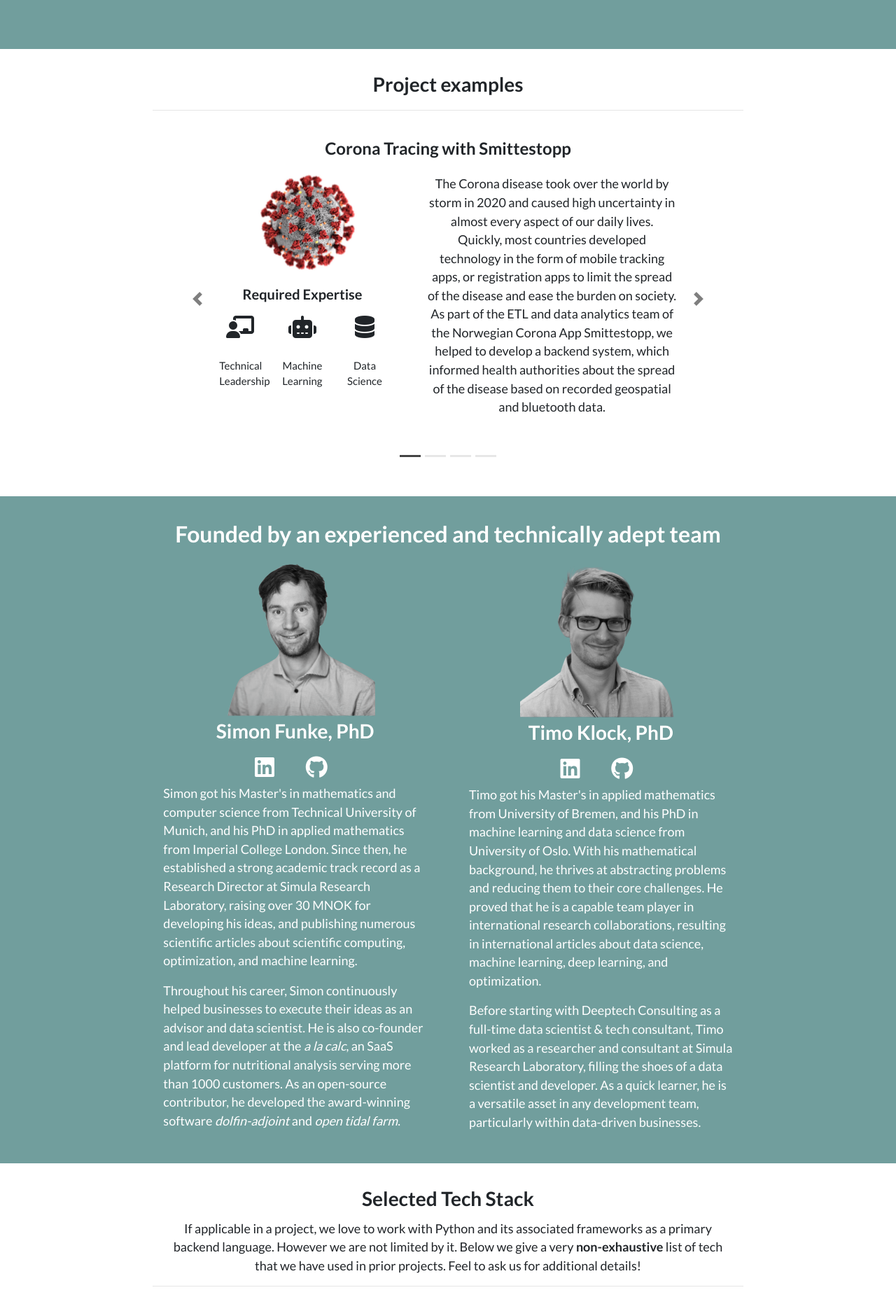
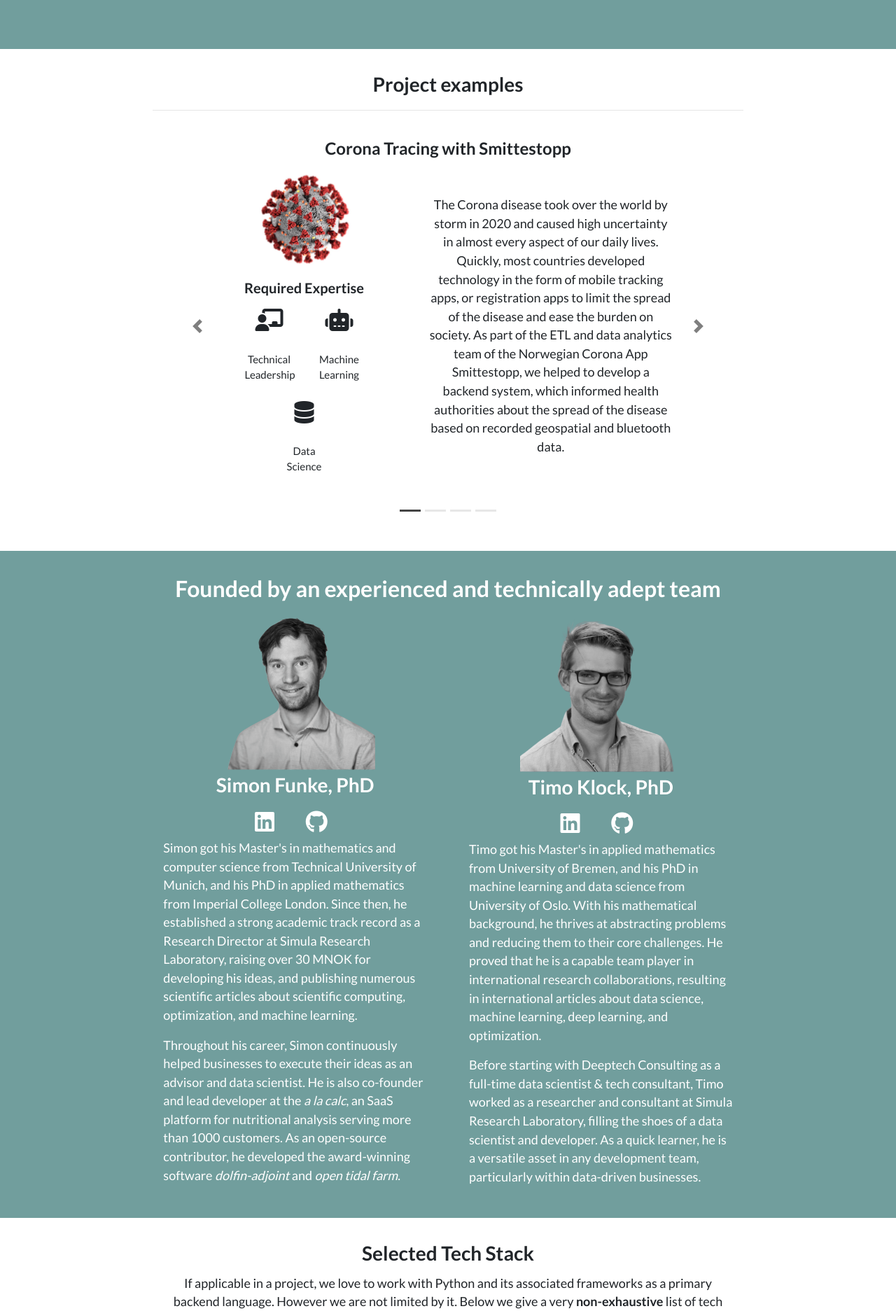
Before and after one commit to deeptechconsulting/deeptechconsulting.github.io, a Jekyll site: the page built from index.html, in a window 1280 px wide. Shown: the part 1231-3104 px from the top of the page at 70% size. Built offline with Jekyll 4.4.1, drawn with Linux system fonts in a browser that asks for light colours; nearby versions of some CDN libraries.

Commit message:
improved responsiveness

```diff
--- a/_layouts/wrapper.html
+++ b/_layouts/wrapper.html
@@ -2,6 +2,7 @@
 <html>
 <head>
     <meta name="viewport" content="width=device-width, initial-scale=1">
+    <meta property="og:image" content="{{ site.baseurl }}/assets/images/logo_without_name.png">
     <title>DeepTech Consulting AS</title>
     <link rel="stylesheet" type="text/css" href="{{ site.baseurl }}/assets/css/style.css">
     <link rel="stylesheet" href="https://cdn.jsdelivr.net/npm/bootstrap@4.6.0/dist/css/bootstrap.min.css" integrity="sha384-B0vP5xmATw1+K9KRQjQERJvTumQW0nPEzvF6L/Z6nronJ3oUOFUFpCjEUQouq2+l" crossorigin="anonymous">
--- a/assets/css/style.css
+++ b/assets/css/style.css
@@ -28,6 +28,11 @@
 
 .bg-olive {
 	background: #719e9d;
+}
+
+.project-image {
+  width: 100%;
+  max-width:250px;
 }
 
 .image-container-center{
@@ -65,6 +70,10 @@
   padding-left: 20px;
 }
 
+.project-skill {
+  min-width:100px;
+}
+
 @media (max-width: 768px) {
   .standard-text{
     font-size: 16px;
@@ -74,6 +83,7 @@
     font-size: 13px;
   }
 }
+
 
 
 .white-font {
@@ -93,8 +103,8 @@
    avoiding the use of !important flag. */
 .carousel {
   padding-bottom: 60px;
-  padding-left: 80px;
-  padding-right: 80px;
+  padding-left: 10%;
+  padding-right: 10%;
 }
 
 .logo {
@@ -121,11 +131,6 @@
 }
 
 
-
-.carousel-container {
-  height:370px;
-}
-
 .carousel-control-next,
 .carousel-control-prev /*, .carousel-indicators */ {
     filter: invert(100%);
--- a/index.html
+++ b/index.html
@@ -115,7 +115,7 @@
         </ol>
         <div class="carousel-inner">
             {% assign ordered_projects = site.projects | sort:"position" %}
-            {% for project in ordered_projects limit:10%}
+            {% for project in ordered_projects limit:10 %}
             {% if project.position == 1 %}
               <div class="carousel-item active">
             {% else %}
@@ -127,11 +127,8 @@
             <div class="row vcenter text-center">
               <div class="col-lg-12 col-xl-5 carousel-container">
                 <div class="container-md mb-3">
-                    <img class="img-responsive center-block" src="{{ site.baseurl }}/assets/images/{{ project.image }}" alt="{{project.title}}"" width=250>
+                  <img class="project-image img-responsive center-block" src="{{ site.baseurl }}/assets/images/{{ project.image }}" alt="{{project.title}}">
                 </div>
-                  <!-- <div class="col-10 offset-1">
-                    <hr>
-                  </div> -->
                 <div class="container-md">
                   <h5 class="text-center font-bold"> Required Expertise </h5>
                   <div class="row justify-content-center">
@@ -139,10 +136,9 @@
                     {% assign match_skill = site.skills
                       | where_exp: "match_skill", "match_skill.ident == skill"
                       | first %}
-                    <div class="col-4">
+                    <div class="col-4 project-skill">
                       <div class="d-flex align-items-center justify-content-center">
                         <i class="fa fa-{{ match_skill.fa-icon }} fa-2x"></i>
-                        <!-- <img class="img-responsive mx-auto d-block" src="{{ site.baseurl }}/assets/images/{{ skill.inverted_image }}" alt="Machine Learning" width="40"> -->
                       </div>
                       <div class="text-container">
                         <p class="small-text text-center">
@@ -154,8 +150,8 @@
                   </div>
                 </div>
               </div>
-                <div class="col-lg-12 col-xl-7 carousel-container">
-                  <div class="carousel-container container-md standard-text">
+              <div class="col-lg-12 col-xl-7">
+                <div class="container-md standard-text">
                   {{ project.content}}
                 </div>
               </div>
```
Lines whose indentation alone changed are shown as unchanged.
